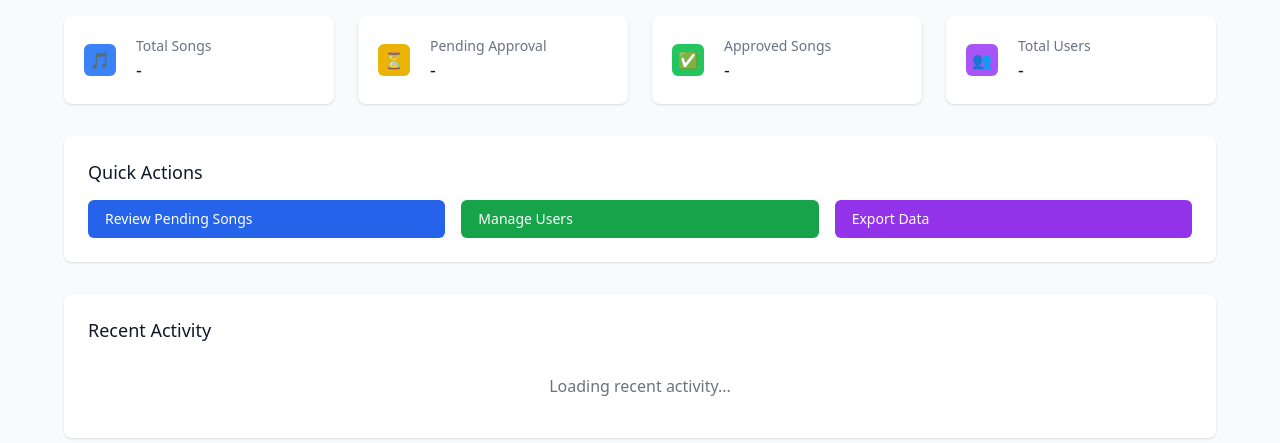
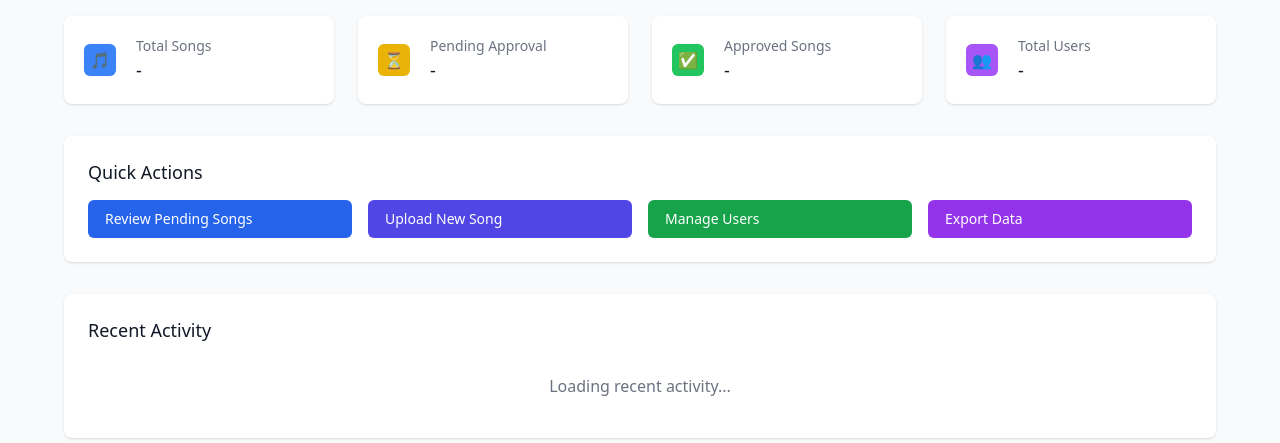
Before and after one commit to pgwilde8/urvote-rocks, a FastAPI app: page /admin in a window 1280 px wide. Shown: the part 172-615 px from the top of the page. Run offline with FastAPI, Linux system fonts and the light colour scheme; parts of the project's set-up code (start-up, migrations or seed data) failed here and were passed over; some libraries are stand-ins or nearby versions.

Commit message:
mediaboards4

```diff
--- a/app/main.py
+++ b/app/main.py
@@ -435,6 +435,55 @@
 async def admin_page(request: Request):
     return templates.TemplateResponse("admin/dashboard.html", {"request": request})
 
+# Admin upload page (HTML)
+@app.get("/admin/upload", response_class=HTMLResponse)
+async def admin_upload_page(request: Request, db: AsyncSession = Depends(get_db)):
+    """Admin page for uploading new songs"""
+    # Get all boards for the dropdown
+    from .models import Board
+    boards_res = await db.execute(select(Board).order_by(Board.title))
+    boards = boards_res.scalars().all()
+
+    return templates.TemplateResponse("admin/admin_upload.html", {
+        "request": request,
+        "boards": boards
+    })
+
+@app.post("/admin/upload", response_class=HTMLResponse)
+async def admin_upload_song(
+    request: Request,
+    title: str = Form(...),
+    artist_name: str = Form(...),
+    url: str = Form(...),
+    board_id: int = Form(...),
+    social_link: str = Form(None),
+    db: AsyncSession = Depends(get_db)
+):
+    """Handle admin song upload form submission"""
+    try:
+        from .models import Song
+
+        # Create new song
+        new_song = Song(
+            title=title,
+            artist_name=artist_name,
+            external_link=url,
+            board_id=board_id,
+            creator_linktree=social_link,
+            is_approved=True,  # Admin uploads are auto-approved
+            content_source="admin_upload"
+        )
+
+        db.add(new_song)
+        await db.commit()
+
+        # Redirect back to upload page with success message
+        return RedirectResponse(url="/admin/upload?success=true", status_code=303)
+
+    except Exception as e:
+        # Redirect back with error message
+        return RedirectResponse(url=f"/admin/upload?error={str(e)}", status_code=303)
+
 # Auth pages (if you use server-rendered forms)
 @app.get("/login", response_class=HTMLResponse)
 async def login_page(request: Request):
--- a/app/templates/admin/dashboard.html
+++ b/app/templates/admin/dashboard.html
@@ -86,9 +86,12 @@
         <div class="bg-white shadow rounded-lg mb-8">
             <div class="px-4 py-5 sm:p-6">
                 <h3 class="text-lg leading-6 font-medium text-gray-900 mb-4">Quick Actions</h3>
-                <div class="grid grid-cols-1 md:grid-cols-3 gap-4">
+                <div class="grid grid-cols-1 md:grid-cols-2 lg:grid-cols-4 gap-4">
                     <a href="/admin/pending-songs" class="inline-flex items-center px-4 py-2 border border-transparent text-sm font-medium rounded-md text-white bg-blue-600 hover:bg-blue-700">
                         Review Pending Songs
+                    </a>
+                    <a href="/admin/upload" class="inline-flex items-center px-4 py-2 border border-transparent text-sm font-medium rounded-md text-white bg-indigo-600 hover:bg-indigo-700">
+                        Upload New Song
                     </a>
                     <a href="/admin/users" class="inline-flex items-center px-4 py-2 border border-transparent text-sm font-medium rounded-md text-white bg-green-600 hover:bg-green-700">
                         Manage Users
```
Also changed, not shown: app/templates/admin/admin_upload.html (renamed from templates/admin_upload.html, +18 -0 lines).
